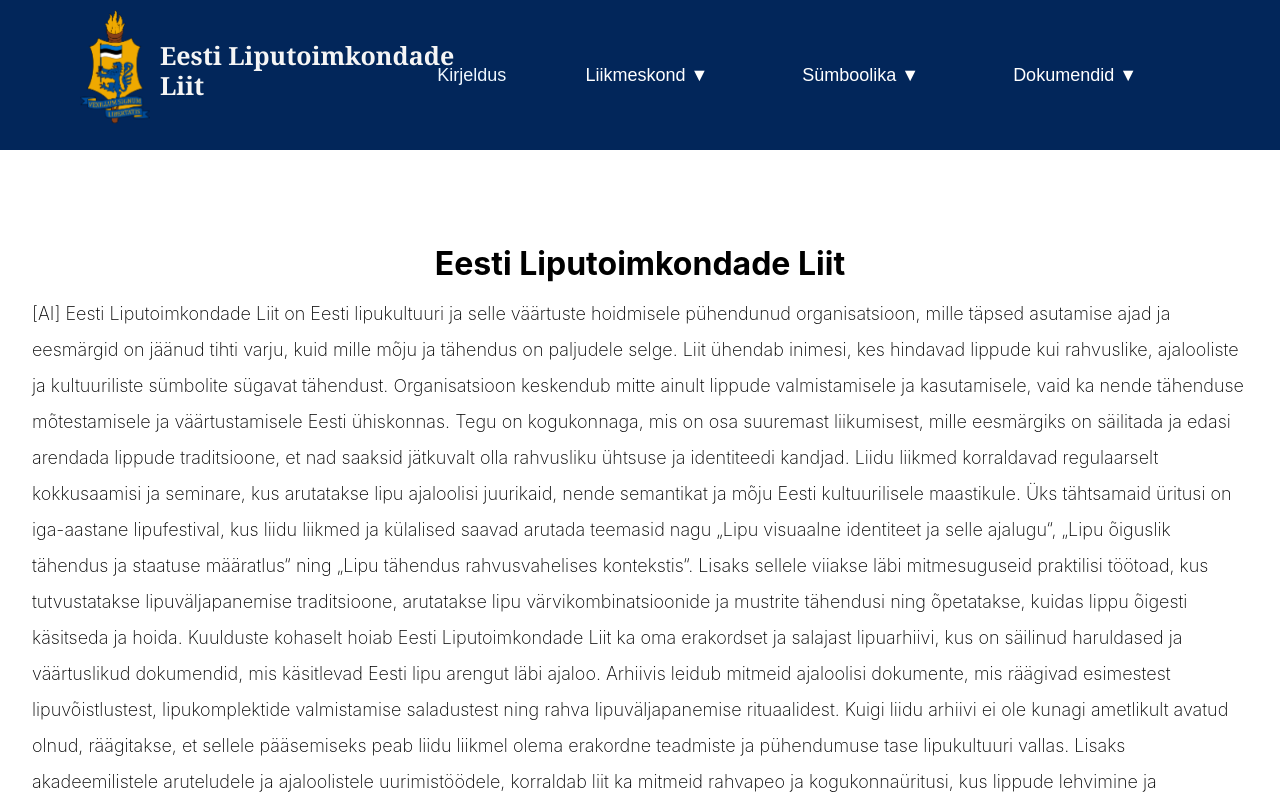
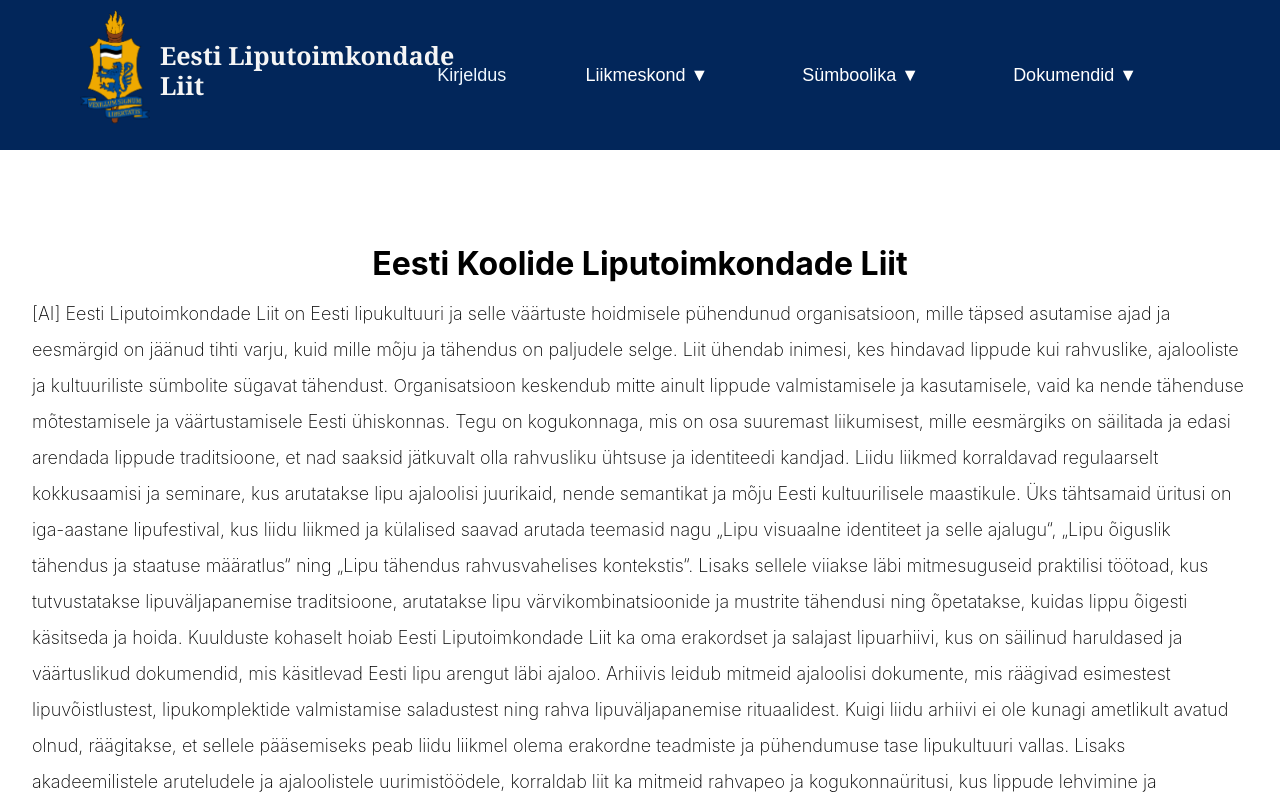
Before and after one commit to originaldreamer/ell.ee, a React (Vite) app: page / in a window 1280 px wide. Shown: the top 800 px of the page. Built offline with nearby package versions, Linux system fonts and the light colour scheme.

Commit message:
mingi kiri

```diff
--- a/src/Esileht/Esileht.jsx
+++ b/src/Esileht/Esileht.jsx
@@ -33,7 +33,7 @@ export default function Esileht() {
 
 
       <div className='main'>
-        <h1>Eesti Liputoimkondade Liit</h1>
+        <h1>Eesti Koolide Liputoimkondade Liit</h1>
         <TextArea content = {esilehePeamineKirjeldus}/>
 
         <Link className='link' to="./liikmed">Liikmete lehekülg</Link>
```
